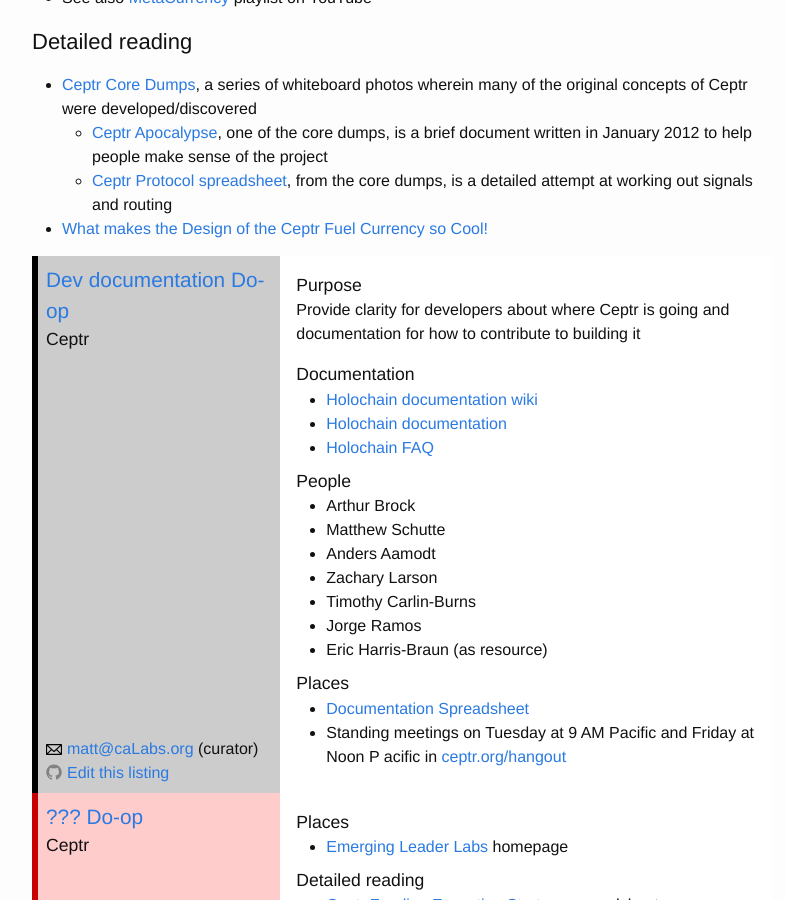
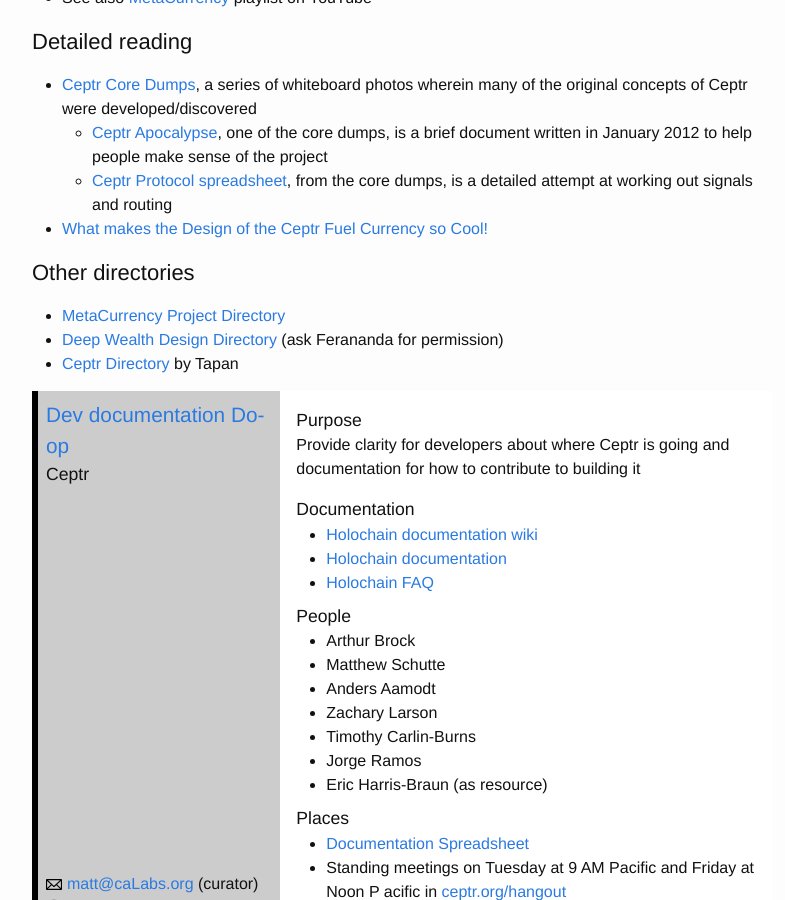
Before and after one commit to coalition-of-invisible-colleges/cic.github.io, a Jekyll site: the page built from _colleges/Ceptr.md, in a window 1280 px wide and 900 px high, scrolled down 679 px. Shown: the whole window, without its empty margins (238-1023 px from the left). Built offline with Jekyll 4.4.1, drawn with Linux system fonts in a browser that asks for light colours.

Commit message:
Added other directories section

```diff
--- a/_colleges/Ceptr.md
+++ b/_colleges/Ceptr.md
@@ -29,3 +29,8 @@ Information for the MetaCurrency Project overall has been listed under the Holog
     * [Ceptr Apocalypse](https://docs.google.com/document/d/1b2sS4eYR5ShVtcVmPdOMUlVIp26fwSqkZBoepzMdzrU/edit), one of the core dumps, is a brief document written in January 2012 to help people make sense of the project
     * [Ceptr Protocol spreadsheet](https://docs.google.com/spreadsheet/ccc?key=0AhkYjq_pxsGadFRrOGRLOHJ1XzBTZkRDUUJCYndFYnc#gid=0), from the core dumps, is a detailed attempt at working out signals and routing
 * [What makes the Design of the Ceptr Fuel Currency so Cool!](https://docs.google.com/document/d/1zchqaIR1QPOFUVBXd4ryamwyrNVRE0VztC62pOho6Rw/edit?usp=sharing)
+
+### Other directories
+* [MetaCurrency Project Directory](https://www.diigo.com/outliner/akj0wb/MC-website?key=o5scr4dt8q)
+* [Deep Wealth Design Directory](https://www.diigo.com/o/akjcbn/DWD%20workshop) (ask Ferananda for permission)
+* [Ceptr Directory](https://sites.google.com/a/cornell.edu/ceptr/orientation) by Tapan
```
